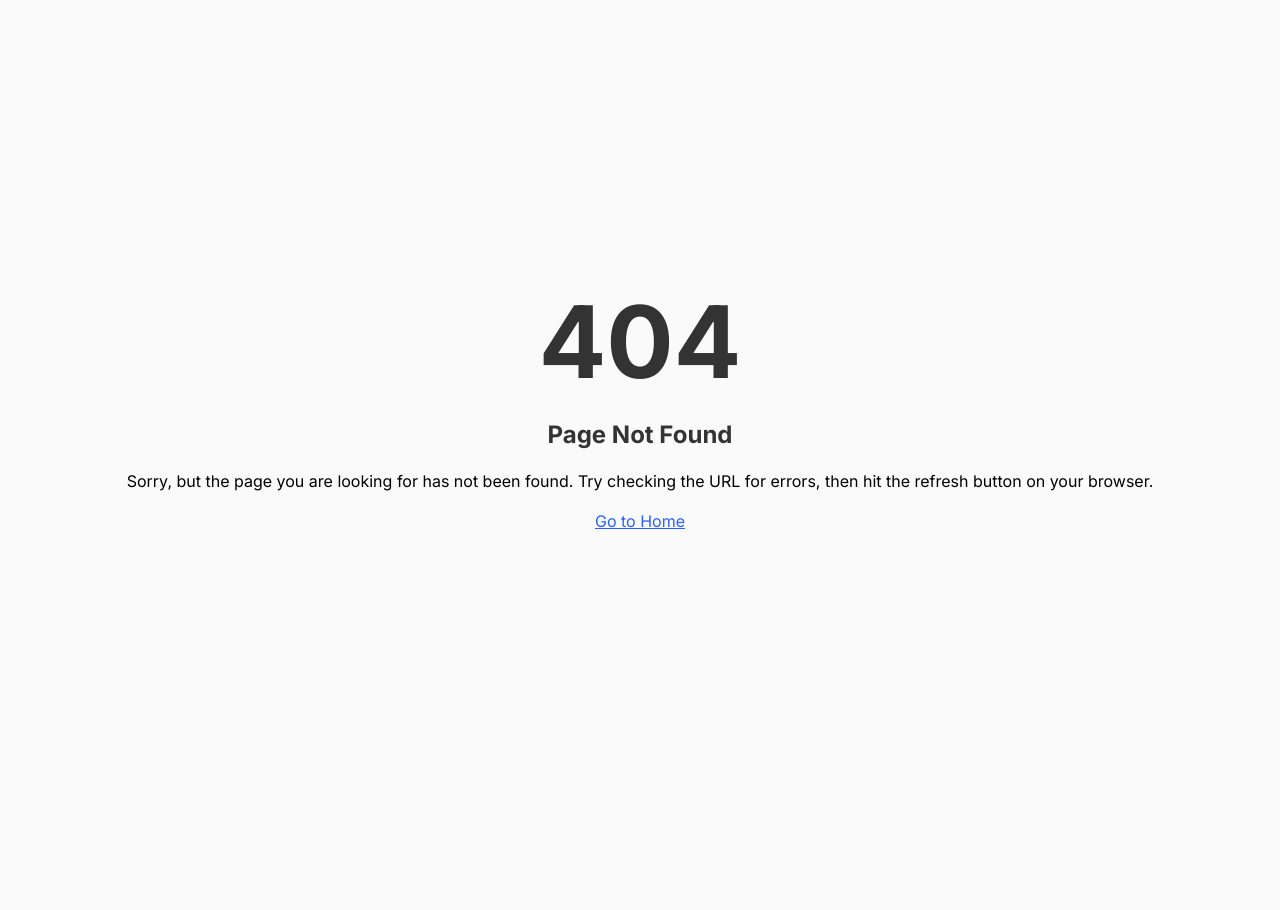
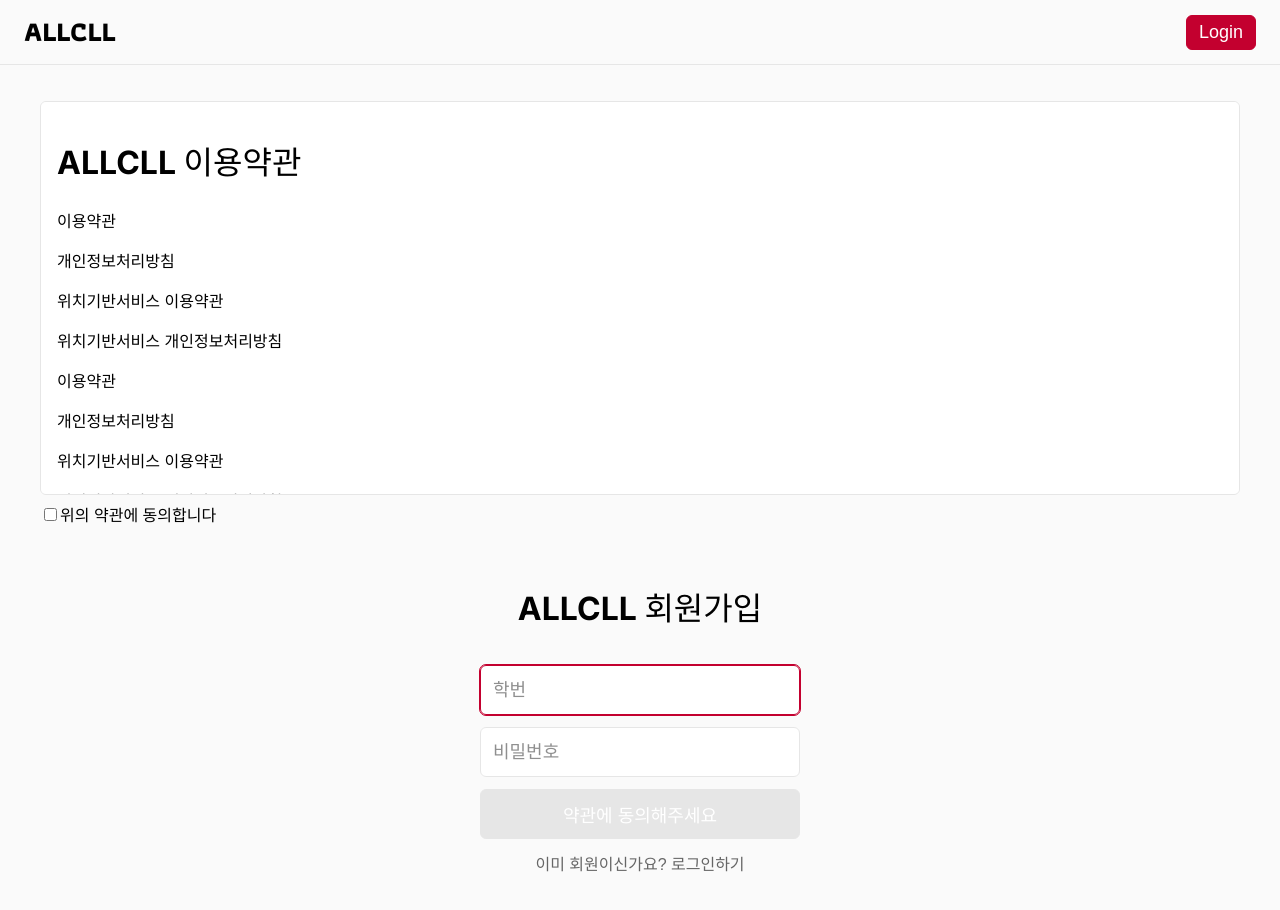
Before and after one commit to hyunwoo0081/ALLCLL_Frontend, a React (Vite) app: page /register in a window 1280 px wide. Before the commit this address had no page. Shown: the top 910 px of the page. Before the commit the page ends 800 px from the top, so only its background shows below. Built offline with nearby package versions, Linux system fonts and the light colour scheme.

Commit message:
Feat: 학교 로그인 페이지, 회원가입 페이지 생성

```diff
--- a/src/constant/CheckStringType.ts
+++ b/src/constant/CheckStringType.ts
@@ -8,8 +8,10 @@ const CheckStringType = {
     return emailRegex.test(email);
   },
   password(password: string) {
-    const passwordRegex = /^(?=.*\d)[a-zA-Z\d]{8,16}$/;
-    return passwordRegex.test(password);
+    // const passwordRegex = /^(?=.*\d)[a-zA-Z\d]{8,16}$/;
+    // return passwordRegex.test(password);
+
+    return password.length > 0;
   },
   authCode(authCode: string) {
     const authCodeRegex = /^[A-Z0-9]{6}$/;
--- a/src/constant/RouteMap.tsx
+++ b/src/constant/RouteMap.tsx
@@ -1,15 +1,10 @@
 import LandingPage from '../pages/LandingPage.tsx';
-import Login4PasswordPage from '../pages/login/Login4PasswordPage.tsx';
-import Login4EmailPage from '../pages/login/Login4EmailPage.tsx';
-import LoginEmailAuthPage from '../pages/login/LoginEmailAuthPage.tsx';
-import RefreshPasswordPage from '../pages/RefreshPasswordPage.tsx';
-import LoginRouter from '../pages/login/LoginRouter.tsx';
+import Login4SejongPage from '../pages/login/Login4SejongPage.tsx';
+import AgreeTermsPage from '../pages/login/AgreeTermsPage.tsx';
 import DashBoardPage from '../pages/DashBoardPage.tsx';
 import SimulationPage from '../pages/SimulationPage.tsx';
 import InterestPage from '../pages/InterestPage.tsx';
 import Page404 from '../pages/Page404.tsx';
-import Login4SejongPage from "../pages/login/Login4SejongPage.tsx";
-import AgreeTermsPage from "../pages/login/AgreeTermsPage.tsx";
 
 const RouteMap = [
     {
@@ -34,36 +29,11 @@ const RouteMap = [
     },
     {
         path: '/login',
-        element: (<LoginRouter />),
-        auth: ['GUEST']
-    },
-    {
-        path: '/login/email',
-        element: (<Login4EmailPage />),
-        auth: ['GUEST']
-    },
-    {
-        path: '/login/email/auth',
-        element: (<LoginEmailAuthPage />),
-        auth: ['GUEST']
-    },
-    {
-        path: '/login/password',
-        element: (<Login4PasswordPage />),
-        auth: ['GUEST']
-    },
-    {
-        path: '/refresh/password',
-        element: (<RefreshPasswordPage />),
-        auth: ['GUEST']
-    },
-    {
-        path: '/login/sejong',
         element: (<Login4SejongPage />),
         auth: ['GUEST']
     },
     {
-        path: '/login/register',
+        path: '/register',
         element: (<AgreeTermsPage />),
         auth: ['GUEST']
     },
--- /dev/null
+++ b/src/layouts/Terms.tsx
@@ -0,0 +1,34 @@
+function Terms() {
+  return (
+    <>
+      <h1>ALLCLL 이용약관</h1>
+      <p>이용약관</p>
+      <p>개인정보처리방침</p>
+      <p>위치기반서비스 이용약관</p>
+      <p>위치기반서비스 개인정보처리방침</p>
+      <p>이용약관</p>
+      <p>개인정보처리방침</p>
+      <p>위치기반서비스 이용약관</p>
+      <p>위치기반서비스 개인정보처리방침</p>
+      <p>이용약관</p>
+      <p>개인정보처리방침</p>
+      <p>위치기반서비스 이용약관</p>
+      <p>위치기반서비스 개인정보처리방침</p>
+      <p>이용약관</p>
+      <p>개인정보처리방침</p>
+      <p>위치기반서비스 이용약관</p>
+      <p>위치기반서비스 개인정보처리방침</p>
+      <p>이용약관</p>
+      <p>개인정보처리방침</p>
+      <p>위치기반서비스 이용약관</p>
+      <p>위치기반서비스 개인정보처리방침</p>
+      <p>이용약관</p>
+      <p>개인정보처리방침</p>
+      <p>위치기반서비스 이용약관</p>
+      <p>위치기반서비스 개인정보처리방침</p>
+      <p>이용약관</p>
+    </>
+  );
+}
+
+export default Terms;
--- a/src/pages/login/AgreeTermsPage.tsx
+++ b/src/pages/login/AgreeTermsPage.tsx
@@ -1,7 +1,8 @@
 import {useEffect, useRef, useState} from 'react';
 import {useNavigate} from 'react-router-dom';
-import PageDefaultLayout from '../../layouts/PageDefaultLayout.tsx';
+import Navigation from '../../components/Navigation.tsx';
 import useLoginErrorBox from '../../hooks/useLoginErrorBox.tsx';
+import Terms from '../../layouts/Terms.tsx';
 import CheckFetchError from '../../constant/CheckFetchError.ts';
 import CheckStringType from '../../constant/CheckStringType.ts';
 import AuthControl from '../../constant/AuthControl.ts';
@@ -12,11 +13,11 @@ function AgreeTermsPage() {
 
   const [fetching, setFetching] = useState<boolean>(false);
   const [agreed, setAgreed] = useState<boolean>(false);
-  const [studentId, setStudentId] = useState<string>('');
+  const [userId, setUserId] = useState<string>('');
   const [password, setPassword] = useState<string>('');
   const {setErrorMessage, ErrorBox} = useLoginErrorBox();
 
-  const EmailInputRef = useRef<HTMLInputElement>(null);
+  const UserIdInputRef = useRef<HTMLInputElement>(null);
   const PasswordInputRef = useRef<HTMLInputElement>(null);
 
   useEffect(() => {
@@ -24,88 +25,93 @@ function AgreeTermsPage() {
   }, [navigate]);
 
   useEffect(() => {
-    EmailInputRef.current?.focus();
+    UserIdInputRef.current?.focus();
   }, []);
 
   useEffect(() => {
     function onEnter(e: KeyboardEvent) {
       if (e.key === 'Enter')
-        login();
+        register();
     }
 
-    EmailInputRef.current?.addEventListener('keydown', onEnter);
+    UserIdInputRef.current?.addEventListener('keydown', onEnter);
     PasswordInputRef.current?.addEventListener('keydown', onEnter);
     return () => {
-      EmailInputRef.current?.removeEventListener('keydown', onEnter);
+      UserIdInputRef.current?.removeEventListener('keydown', onEnter);
       PasswordInputRef.current?.removeEventListener('keydown', onEnter);
     };
-  }, [login]);
+  }, [register]);
 
-  function login() {
-    if (!CheckStringType.studentId(studentId)) {
+  function register() {
+    if (!agreed || fetching)
+      return;
+
+    if (!CheckStringType.studentId(userId)) {
       setErrorMessage('학번 형식이 올바르지 않습니다');
       PasswordInputRef.current?.blur();
-      EmailInputRef.current?.focus();
+      UserIdInputRef.current?.focus();
       return;
     }
     if (!CheckStringType.password(password)) {
-      setErrorMessage('비밀번호가 적절하지 않습니다\n8~16자 문자 숫자로 입력해주세요');
-      EmailInputRef.current?.blur();
+      setErrorMessage('비밀번호가 적절하지 않습니다');
+      UserIdInputRef.current?.blur();
       PasswordInputRef.current?.focus();
       return;
     }
 
     setFetching(true);
-    fetch('/api/v2/auth/login/password', {
+    fetch('/api/v2/auth/signup', {
       method: 'POST',
       headers: {
         'Content-Type': 'application/json'
       },
-      body: JSON.stringify({email: studentId, password})
+      body: JSON.stringify({userId, password})
     }).then(async res => {
 
       const errors = [
-        {errorBody: 'Authentication failed', errorMessage: '이메일 또는 비밀번호가 일치하지 않음', action: () => EmailInputRef.current?.focus()},
-        {errorBody: 'Invalid email format', errorMessage: '이메일 형식이 잘못되었습니다', action: () => EmailInputRef.current?.focus()},
+        {errorBody: '학생 인증에 실패했습니다. ', errorMessage: '학번 또는 비밀번호가 일치하지 않습니다', action: () => UserIdInputRef.current?.focus()},
+      ];
+      await CheckFetchError(res, errors, navigate);
+
+      // 로그인 처리
+      await login();
+    })
+      .catch(async e => {
+        if (e.message === '이미 가입한 사용자입니다. 로그인해 주세요! ')
+          await login();
+        else
+          setErrorMessage(e.message);
+      })
+      .finally(() => setFetching(false));
+  }
+
+  async function login() {
+    return fetch('/api/v2/auth/login', {
+      method: 'POST',
+      headers: {
+        'Content-Type': 'application/json'
+      },
+      body: JSON.stringify({userId, password})
+    }).then(async res => {
+
+      const errors = [
+        {errorBody: '학생 인증에 실패했습니다. ', errorMessage: '학번 또는 비밀번호가 일치하지 않습니다', action: () => UserIdInputRef.current?.focus()},
+        {errorBody: '먼저 가입해 주세요! ', errorMessage: '회원가입이 되지 않은 사용자입니다', action: () => navigate('/register', {replace: true})},
       ];
       await CheckFetchError(res, errors, navigate);
 
       AuthControl.login(navigate, await res.text());
-    })
-      .catch(e => setErrorMessage(e.message))
-      .finally(() => setFetching(false));
+    });
   }
 
   return (
-    <PageDefaultLayout className='login_page'>
+    <>
+      <Navigation/>
+
+      <div className='responsive'>
         <div className='terms_layout'>
           <div className='terms_contents_layout'>
-          <h1>ALLCLL 이용약관</h1>
-          <p>이용약관</p>
-          <p>개인정보처리방침</p>
-          <p>위치기반서비스 이용약관</p>
-          <p>위치기반서비스 개인정보처리방침</p>
-          <p>이용약관</p>
-          <p>개인정보처리방침</p>
-          <p>위치기반서비스 이용약관</p>
-          <p>위치기반서비스 개인정보처리방침</p>
-          <p>이용약관</p>
-          <p>개인정보처리방침</p>
-          <p>위치기반서비스 이용약관</p>
-          <p>위치기반서비스 개인정보처리방침</p>
-          <p>이용약관</p>
-          <p>개인정보처리방침</p>
-          <p>위치기반서비스 이용약관</p>
-          <p>위치기반서비스 개인정보처리방침</p>
-          <p>이용약관</p>
-          <p>개인정보처리방침</p>
-          <p>위치기반서비스 이용약관</p>
-          <p>위치기반서비스 개인정보처리방침</p>
-          <p>이용약관</p>
-          <p>개인정보처리방침</p>
-          <p>위치기반서비스 이용약관</p>
-          <p>위치기반서비스 개인정보처리방침</p>
-          <p>이용약관</p>
+            <Terms/>
           </div>
 
           <label htmlFor='terms_agree'>
@@ -117,18 +123,19 @@ function AgreeTermsPage() {
           </label>
         </div>
 
+        <div className='register_login_layout login_page'>
           <div className='login_layout'>
-        <h1>ALLCLL 로그인</h1>
+            <h1>ALLCLL 회원가입</h1>
 
             {ErrorBox}
 
             <input type='text'
                    placeholder='학번'
                    autoComplete='username'
-               ref={EmailInputRef}
+                   ref={UserIdInputRef}
                    disabled={fetching}
-               value={studentId}
-               onChange={e => setStudentId(e.target.value)}/>
+                   value={userId}
+                   onChange={e => setUserId(e.target.value)}/>
             <input type='password'
                    placeholder='비밀번호'
                    autoComplete='current-password'
@@ -137,10 +144,14 @@ function AgreeTermsPage() {
                    value={password}
                    onChange={e => setPassword(e.target.value)}/>
 
-        <button onClick={login} disabled={fetching}>로그인</button>
-        <button className='link' onClick={() => navigate('/login/email', {replace: true})}>이메일 로그인</button>
+            <button onClick={register} disabled={fetching || !agreed}>
+              {agreed ? '회원가입' : '약관에 동의해주세요'}
+            </button>
+            <button className='link' onClick={() => navigate('/login', {replace: true})}>이미 회원이신가요? 로그인하기</button>
           </div>
-    </PageDefaultLayout>
+        </div>
+      </div>
+    </>
   );
 }
 
--- a/src/pages/login/Login4SejongPage.tsx
+++ b/src/pages/login/Login4SejongPage.tsx
@@ -11,11 +11,11 @@ function Login4PasswordPage() {
   const navigate = useNavigate();
 
   const [fetching, setFetching] = useState<boolean>(false);
-  const [studentId, setStudentId] = useState<string>('');
+  const [userId, setUserId] = useState<string>('');
   const [password, setPassword] = useState<string>('');
   const {setErrorMessage, ErrorBox} = useLoginErrorBox();
 
-  const EmailInputRef = useRef<HTMLInputElement>(null);
+  const UserIdInputRef = useRef<HTMLInputElement>(null);
   const PasswordInputRef = useRef<HTMLInputElement>(null);
 
   useEffect(() => {
@@ -23,7 +23,7 @@ function Login4PasswordPage() {
   }, [navigate]);
 
   useEffect(() => {
-    EmailInputRef.current?.focus();
+    UserIdInputRef.current?.focus();
   }, []);
 
   useEffect(() => {
@@ -32,40 +32,40 @@ function Login4PasswordPage() {
         login();
     }
 
-    EmailInputRef.current?.addEventListener('keydown', onEnter);
+    UserIdInputRef.current?.addEventListener('keydown', onEnter);
     PasswordInputRef.current?.addEventListener('keydown', onEnter);
     return () => {
-      EmailInputRef.current?.removeEventListener('keydown', onEnter);
+      UserIdInputRef.current?.removeEventListener('keydown', onEnter);
       PasswordInputRef.current?.removeEventListener('keydown', onEnter);
     };
   }, [login]);
 
   function login() {
-    if (!CheckStringType.studentId(studentId)) {
+    if (!CheckStringType.studentId(userId)) {
       setErrorMessage('학번 형식이 올바르지 않습니다');
       PasswordInputRef.current?.blur();
-      EmailInputRef.current?.focus();
+      UserIdInputRef.current?.focus();
       return;
     }
     if (!CheckStringType.password(password)) {
-      setErrorMessage('비밀번호가 적절하지 않습니다\n8~16자 문자 숫자로 입력해주세요');
-      EmailInputRef.current?.blur();
+      setErrorMessage('비밀번호가 적절하지 않습니다');
+      UserIdInputRef.current?.blur();
       PasswordInputRef.current?.focus();
       return;
     }
 
     setFetching(true);
-    fetch('/api/v2/auth/login/password', {
+    fetch('/api/v2/auth/login', {
       method: 'POST',
       headers: {
         'Content-Type': 'application/json'
       },
-      body: JSON.stringify({email: studentId, password})
+      body: JSON.stringify({userId, password})
     }).then(async res => {
 
       const errors = [
-        {errorBody: 'Authentication failed', errorMessage: '이메일 또는 비밀번호가 일치하지 않음', action: () => EmailInputRef.current?.focus()},
-        {errorBody: 'Invalid email format', errorMessage: '이메일 형식이 잘못되었습니다', action: () => EmailInputRef.current?.focus()},
+        {errorBody: '학생 인증에 실패했습니다. ', errorMessage: '학번 또는 비밀번호가 일치하지 않습니다', action: () => UserIdInputRef.current?.focus()},
+        {errorBody: '먼저 가입해 주세요! ', errorMessage: '회원가입이 되지 않은 사용자입니다', action: () => navigate('/register', {replace: true})},
       ];
       await CheckFetchError(res, errors, navigate);
 
@@ -85,10 +85,10 @@ function Login4PasswordPage() {
         <input type='text'
                placeholder='학번'
                autoComplete='username'
-               ref={EmailInputRef}
+               ref={UserIdInputRef}
                disabled={fetching}
-               value={studentId}
-               onChange={e => setStudentId(e.target.value)}/>
+               value={userId}
+               onChange={e => setUserId(e.target.value)}/>
         <input type='password'
                placeholder='비밀번호'
                autoComplete='current-password'
@@ -98,7 +98,7 @@ function Login4PasswordPage() {
                onChange={e => setPassword(e.target.value)}/>
 
         <button onClick={login} disabled={fetching}>로그인</button>
-        <button className='link' onClick={() => navigate('/login/register', {replace: true})}>처음 오셨나요? 회원가입 하기</button>
+        <button className='link' onClick={() => navigate('/register', {replace: true})}>처음 오셨나요? 회원가입 하기</button>
       </div>
     </PageDefaultLayout>
   );
--- a/src/styles/LoginPage.scss
+++ b/src/styles/LoginPage.scss
@@ -10,13 +10,22 @@ div.login_page {
   justify-content: center;
   height: max(calc(100vh - 240px), 400px);
 
+  &.register_login_layout {
+    display: flex;
+    flex-direction: column;
+    max-width: 1200px;
+    margin: 0 auto;
+    height: auto;
+  }
+
   div.login_layout {
     display: flex;
     flex-direction: column;
     align-items: center;
-    margin-bottom: 32px;
+    //margin-bottom: 32px;
     min-width: 320px;
     gap: 12px;
+    margin: 32px auto;
 
     & > * {
       width: 100%;
@@ -94,10 +103,23 @@ div.login_page {
     border-radius: 6px;
     font-weight: 600;
   }
+}
 
-  .terms_contents_layout {
+div.terms_layout {
+
+  div.terms_contents_layout {
     max-width: 1200px;
-    max-height: 600px;
+    max-height: 360px;
+
+    padding: 16px;
+    border-radius: 6px;
+    border: 1px solid $light-gray;
+    background: white;
     overflow-y: auto;
   }
+
+  label {
+    display: block;
+    margin: 8px 0;
+  }
 }
```
Lines whose indentation alone changed are shown as unchanged.
